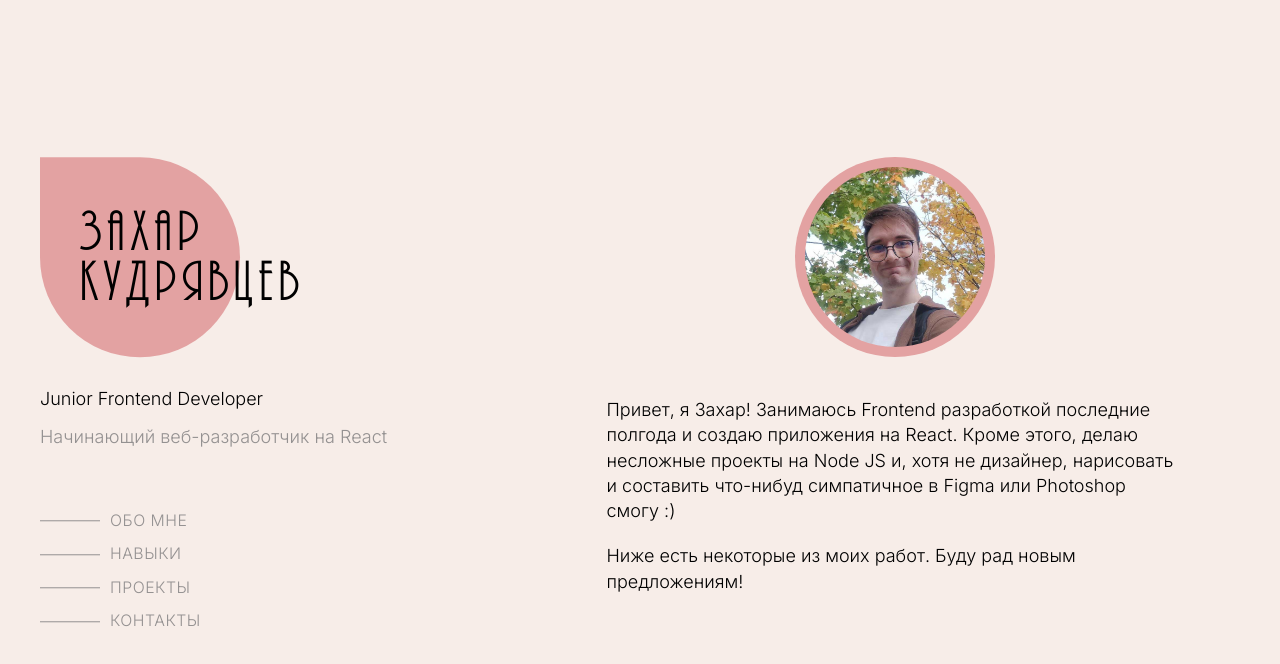
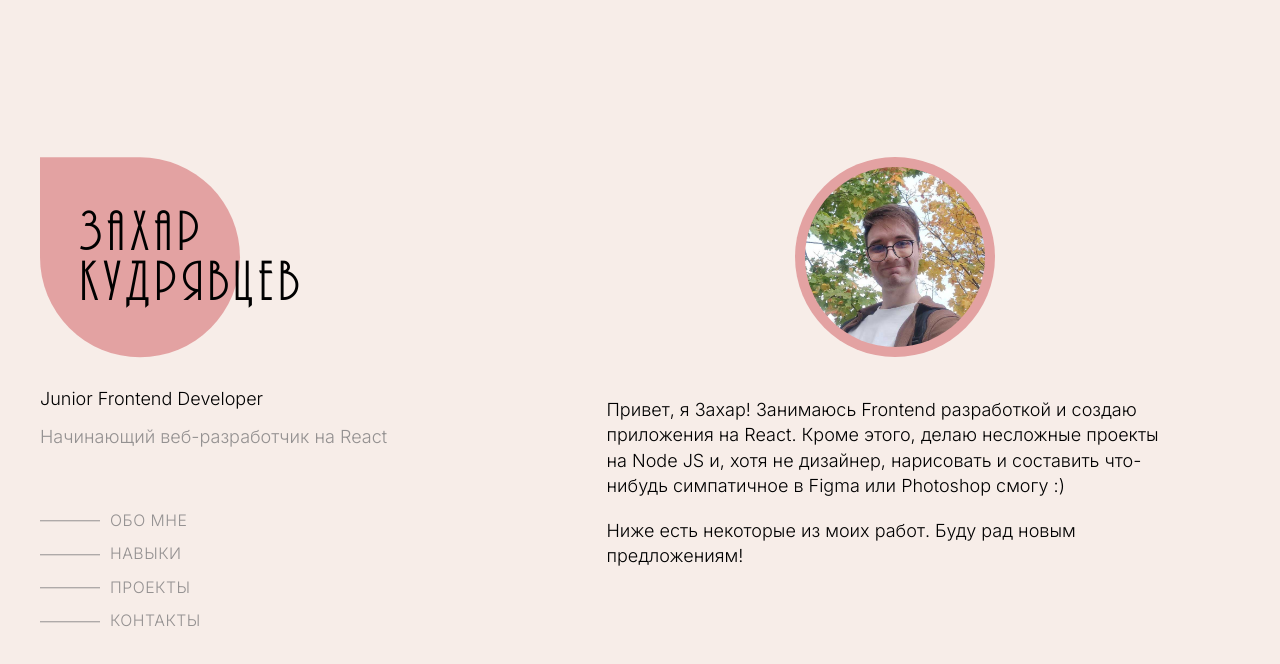
Before and after one commit to zaharkud/personal-portfolio, a React (Create React App) app: page / in a window 1280 px wide. Shown: the top 664 px of the page. Built offline with nearby package versions, Linux system fonts and the light colour scheme.

Commit message:
changed description

```diff
--- a/src/pages/main/about/About.tsx
+++ b/src/pages/main/about/About.tsx
@@ -8,9 +8,10 @@ export default function About() {
       </div>
       <div className={styles.text}>
         <p>
-          Привет, я Захар! Занимаюсь Frontend разработкой последние полгода и
-          создаю приложения на React. Кроме этого, делаю несложные проекты на
-          Node JS и, хотя не дизайнер, нарисовать и составить что-нибуд симпатичное в Figma или Photoshop смогу :)
+          Привет, я Захар! Занимаюсь Frontend разработкой и создаю приложения на
+          React. Кроме этого, делаю несложные проекты на Node JS и, хотя не
+          дизайнер, нарисовать и составить что-нибудь симпатичное в Figma или
+          Photoshop смогу :)
         </p>
         <p>Ниже есть некоторые из моих работ. Буду рад новым предложениям!</p>
       </div>
```
